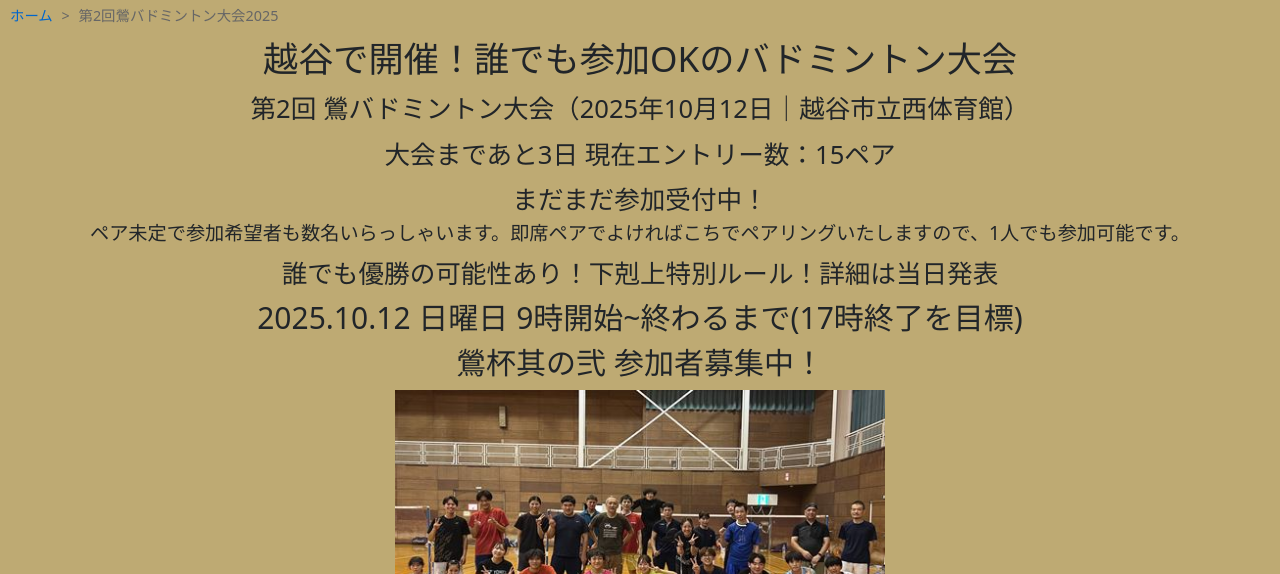
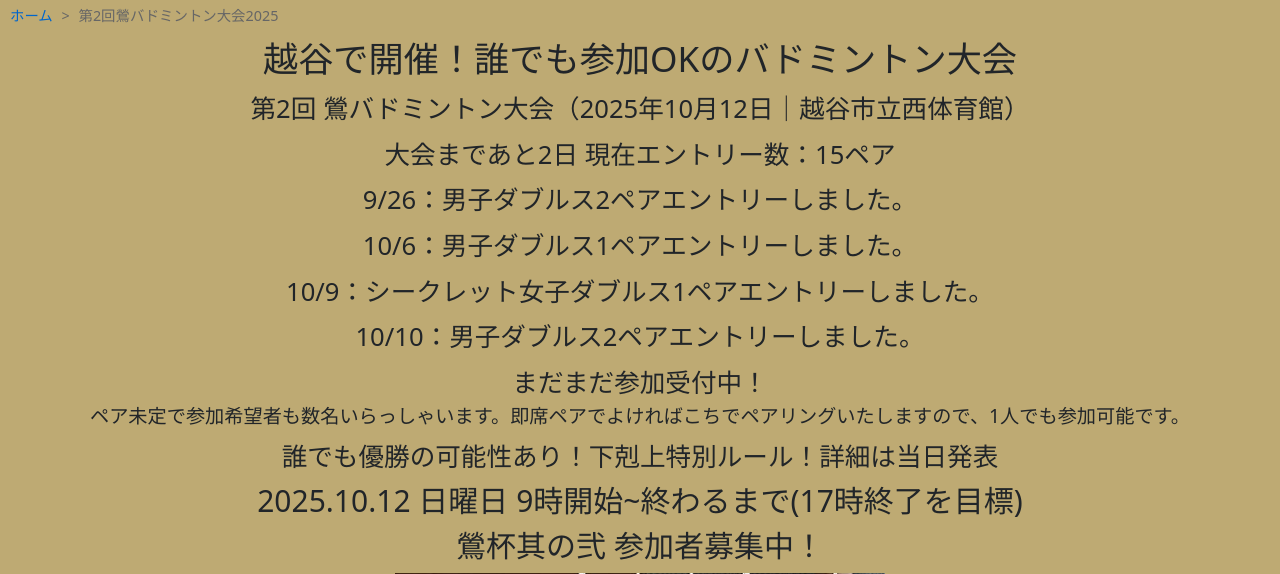
Before and after one commit to UGUIS8020/uguis-bad, a Flask app: page /tournament/uguis2025_tournament in a window 1280 px wide. Shown: the part 56-630 px from the top of the page. Run offline with Flask 3, Linux system fonts and the light colour scheme; some libraries are stand-ins or nearby versions.

Commit message:
新越谷02

```diff
--- a/templates/tournament/uguis2025_tournament.html
+++ b/templates/tournament/uguis2025_tournament.html
@@ -358,7 +358,11 @@ img:not(.avatar-ig img) {
 
 <h1>越谷で開催！誰でも参加OKのバドミントン大会</h1>
 <h2>第2回 鶯バドミントン大会（2025年10月12日｜越谷市立西体育館）</h2>
-<h2>大会まであと3日 現在エントリー数：15ペア</h2>
+<h2>大会まであと2日 現在エントリー数：15ペア</h2>
+<h2>9/26：男子ダブルス2ペアエントリーしました。</h2>
+<h2>10/6：男子ダブルス1ペアエントリーしました。</h2>
+<h2>10/9：シークレット女子ダブルス1ペアエントリーしました。</h2>
+<h2>10/10：男子ダブルス2ペアエントリーしました。</h2>
 <h2>まだまだ参加受付中！</h2>
 <h3>ペア未定で参加希望者も数名いらっしゃいます。即席ペアでよければこちでペアリングいたしますので、1人でも参加可能です。</h3>
 <h2>誰でも優勝の可能性あり！下剋上特別ルール！詳細は当日発表</h2>
```
